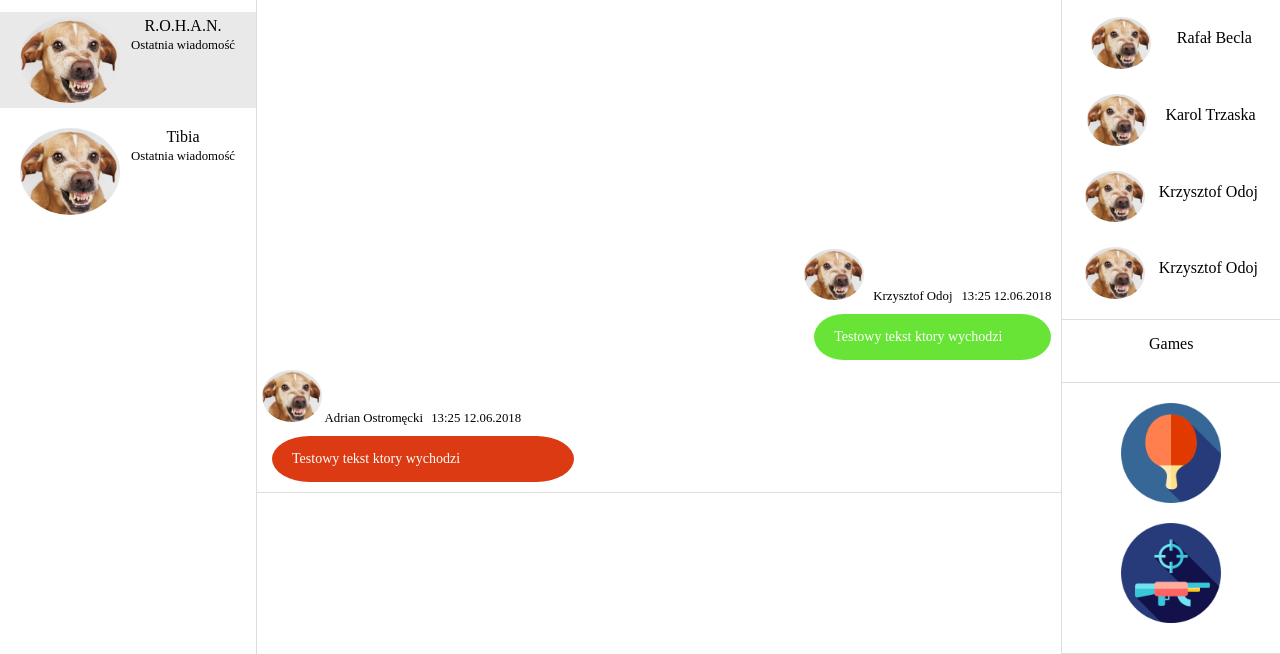
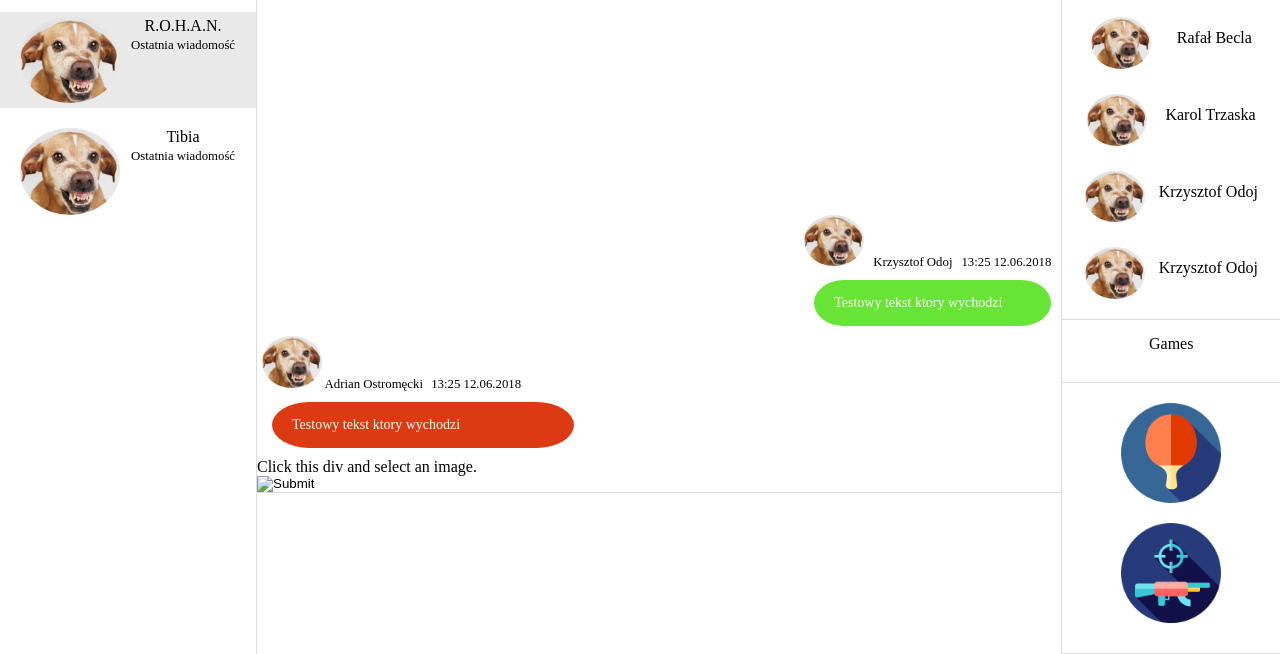
Before and after one commit to Adelaiten/javascript-chatu-chatu, a plain HTML site: page public/mainChatPage.html in a window 1280 px wide. Shown: the part 146-800 px from the top of the page. Drawn offline with Linux system fonts and the light colour scheme; some packages are replaced by stand-ins of ours.

Commit message:
pull commit

```diff
--- a/public/mainChatPage.html
+++ b/public/mainChatPage.html
@@ -60,9 +60,13 @@
                 <span>Testowy tekst ktory wychodzi</span>
               </div>
             </div>
-
+            <label for="imageInput">
+                <div>Click this div and select an image.</div>
+              </label>
+              <input type="image" id="imageInput"/>
         </div>
-        <div class="write-area" contenteditable="true"></div>
+        <div class="write-area" contenteditable="true">
+       </div>
       </div>
       <div class="right-menu">
         <div class="friends">
```
